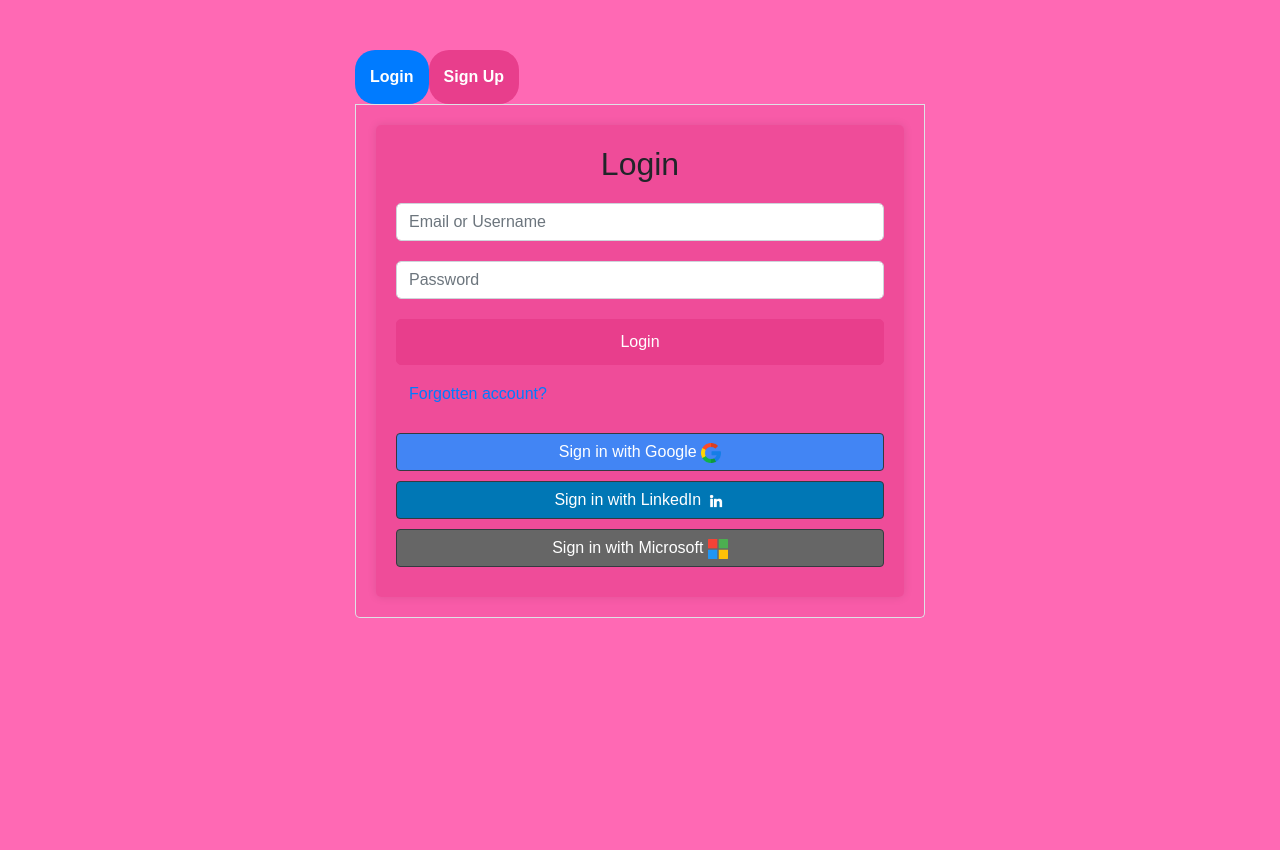
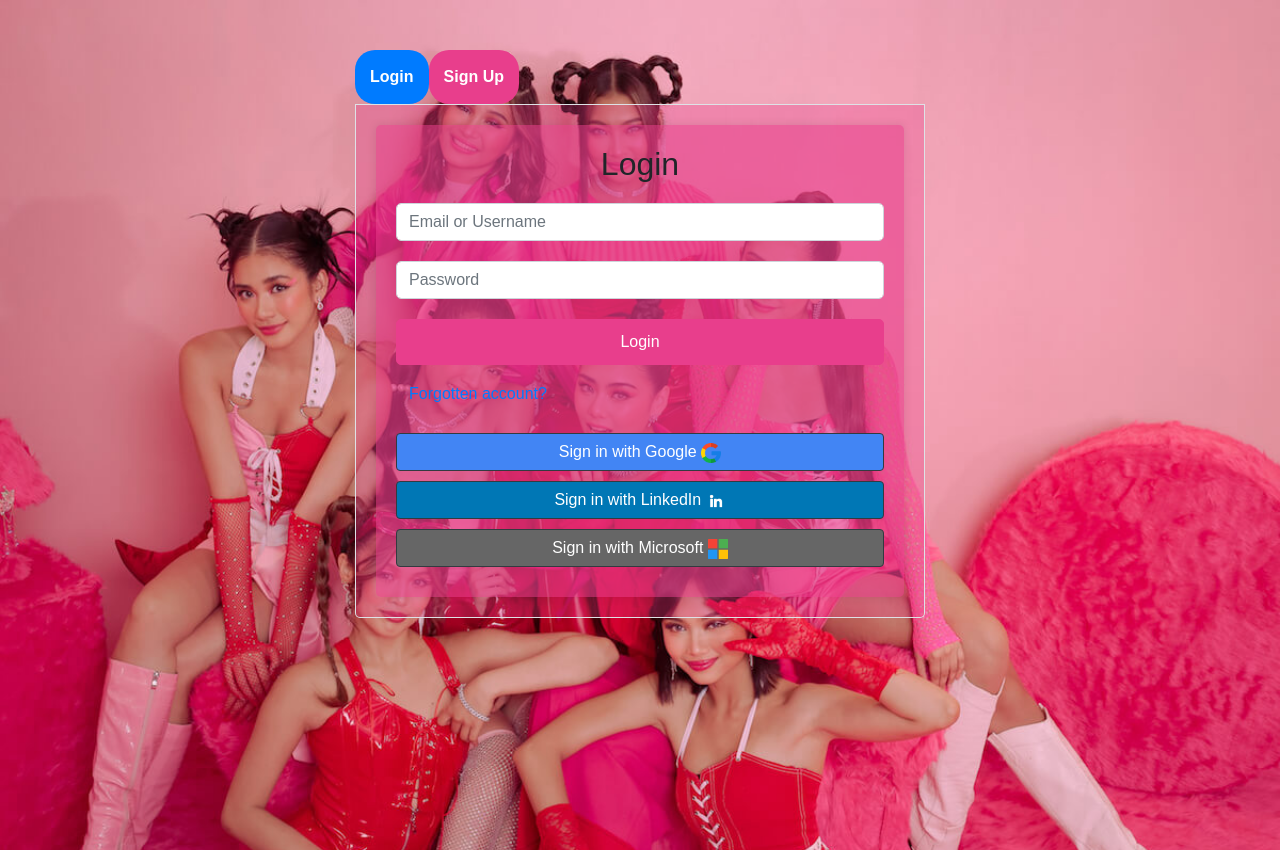
Before and after one commit to james123madera/TSA6_SignUp, a plain HTML site: page index.html in a window 1280 px wide. Drawn offline with nearby package versions, Linux system fonts and the light colour scheme.

Commit message:
Update styles.css

```diff
--- a/assets/css/styles.css
+++ b/assets/css/styles.css
@@ -1,7 +1,7 @@
 body {
     background-color: #FF69B4;
     font-family: Arial, sans-serif;
-    background-image: url('./assets/images/binipink.png');
+    background-image: url('/assets/images/binipink.png');
     background-repeat: no-repeat;
     background-size: cover;
     height: 100vh;
```
